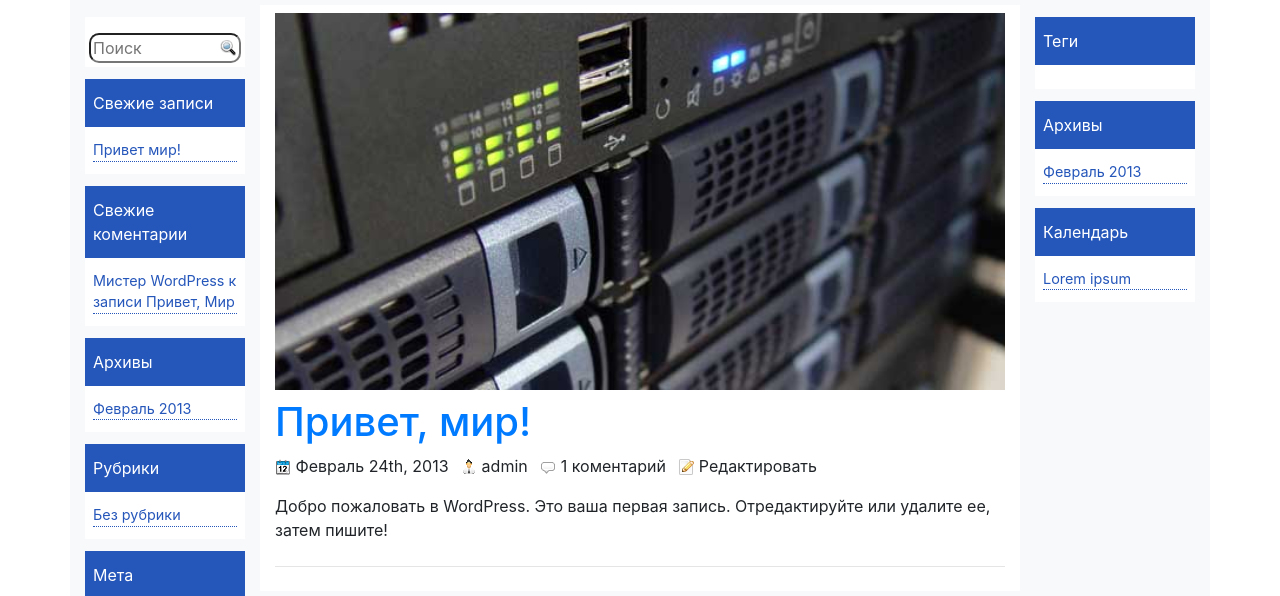
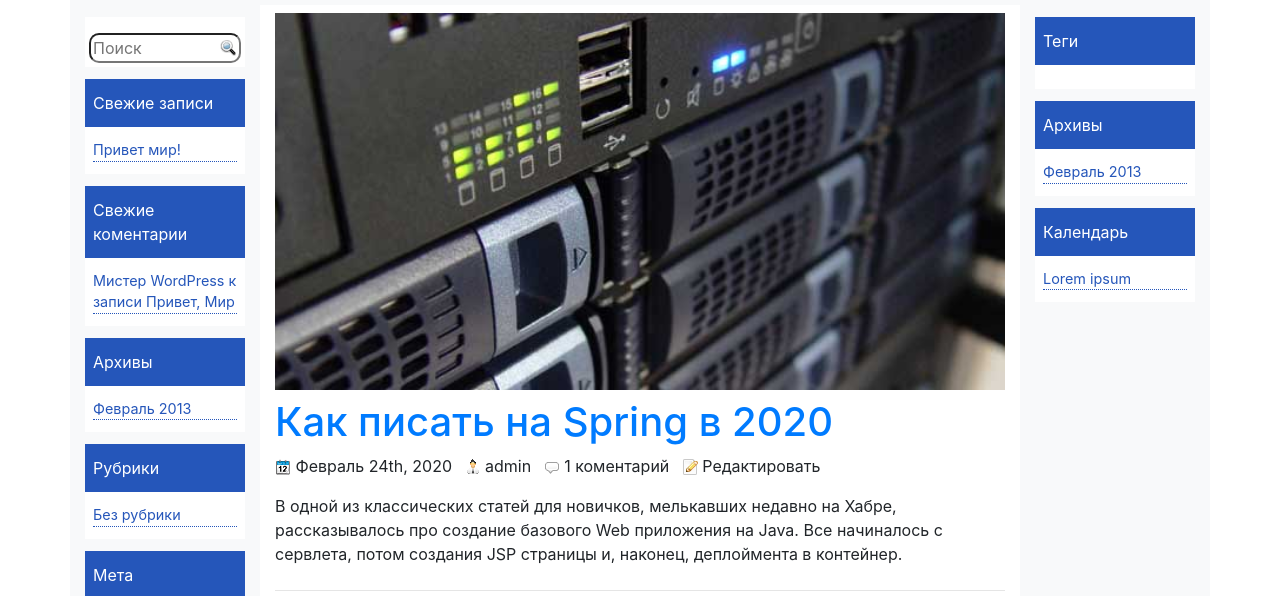
Before and after one commit to Karim2014/TechHosting, a plain HTML site: page index.html in a window 1280 px wide. Shown: the part 220-816 px from the top of the page. Drawn offline with nearby package versions, Linux system fonts and the light colour scheme.

Commit message:
Добавлена статья

```diff
--- a/index.html
+++ b/index.html
@@ -95,11 +95,11 @@
           <div class="row justify-content-center  record">
             <div class="col-auto">
               <img src="./img/slides/1.jpg" alt="" class="img-fluid w-100">
-              <h1 class="mt-2"><a href="posts/post_1.html" class=" .stretched-link ">Привет, мир!</a></h1>
+              <h1 class="mt-2"><a href="posts/post_1.html" class=" .stretched-link ">Как писать на Spring в 2020</a></h1>
               <div class="list-inline mb-3">
                 <div class="list-inline-item">
                   <img src="./img/date.png" alt="">
-                  <span>Февраль 24th, 2013</span>
+                  <span>Февраль 24th, 2020</span>
                 </div>
                 <div class="list-inline-item">
                   <img src="./img/user.png" alt="">
@@ -114,7 +114,7 @@
                   <span>Редактировать</span>
                 </div>
               </div>
-              <p>Добро пожаловать в WordPress. Это ваша первая запись. Отредактируйте или удалите ее, затем пишите!</p>
+              <p>В одной из классических статей для новичков, мелькавших недавно на Хабре, рассказывалось про создание базового Web приложения на Java. Все начиналось с сервлета, потом создания JSP страницы и, наконец, деплоймента в контейнер.</p>
               <hr class="mt-4">
             </div>
           </div>
```
